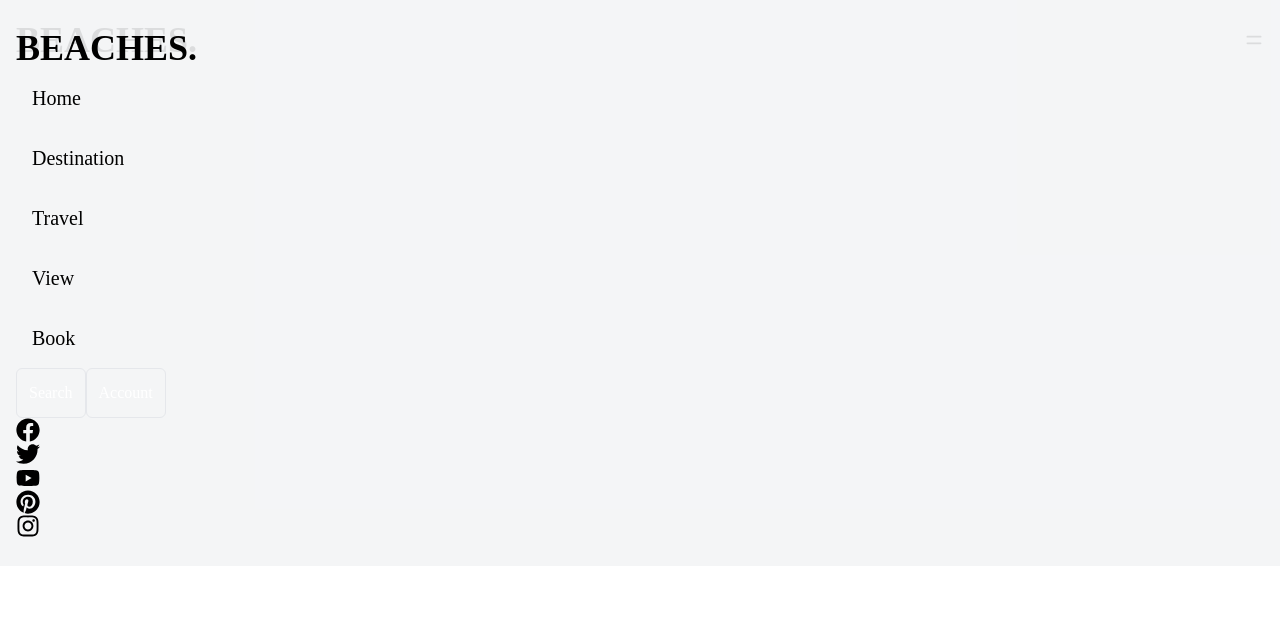
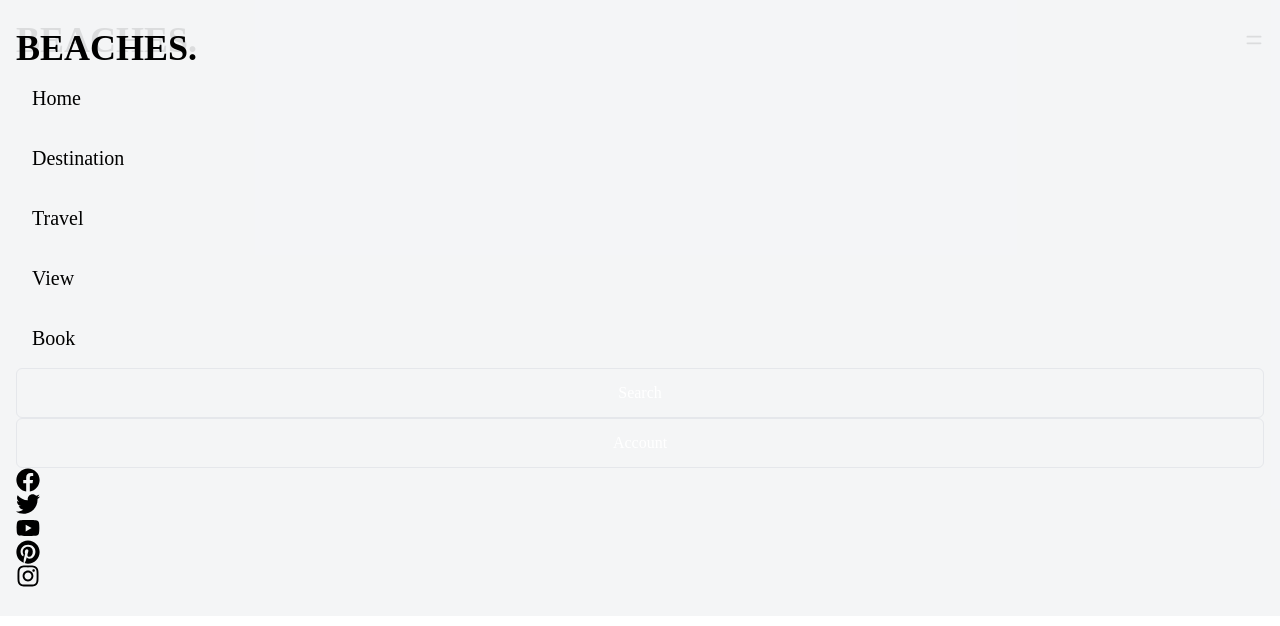
Before and after one commit to hyeisfree/reactMini, a React (Vite) app: page / in a window 1280 px wide. Shown: the top 626 px of the page. Built offline with nearby package versions, Linux system fonts and the light colour scheme.

Commit message:
수정할 위치 표시

```diff
--- a/src/ex_tailwind/components/Navbar.jsx
+++ b/src/ex_tailwind/components/Navbar.jsx
@@ -37,7 +37,8 @@ const Navbar = () => {
           <li>Travel</li>
           <li>View</li>
           <li>Book</li>
-          <div>
+          <div className="flex flex-col">
+            {/* 24분부터 수정하기.. 12일 무조건 완성 */}
             <button>Search</button>
             <button>Account</button>
           </div>
--- a/src/index.css
+++ b/src/index.css
@@ -35,7 +35,6 @@
 
   button {
     @apply p-3 border bg-gradient-to-r from-[var(--primary-dark)] to-[var(----primary-light)] text-white rounded-md;
-    /* 여기부터 수정하기 영상 26분부터 */
   }
   .icon {
     @apply text-2xl cursor-pointer;
```
